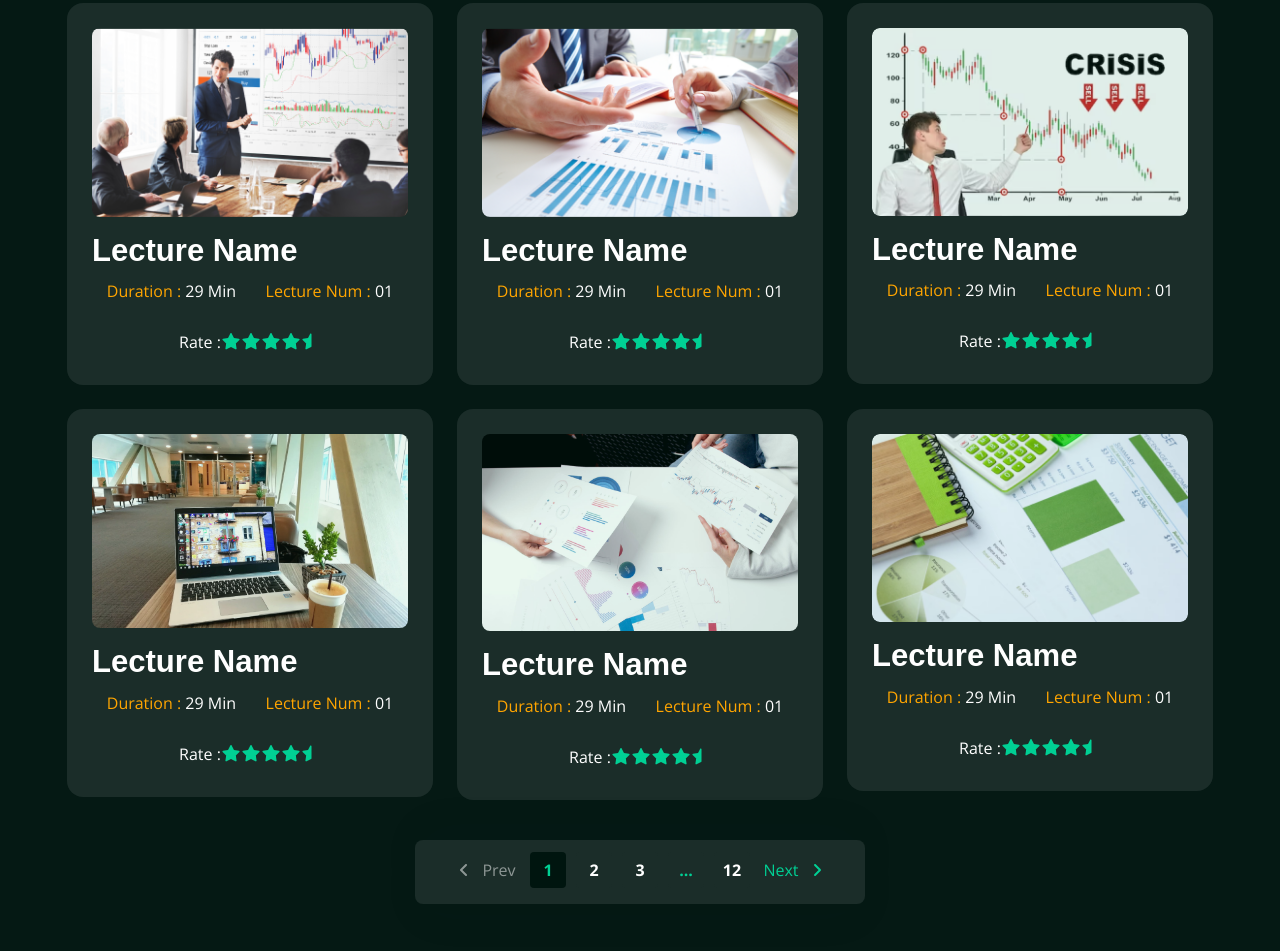
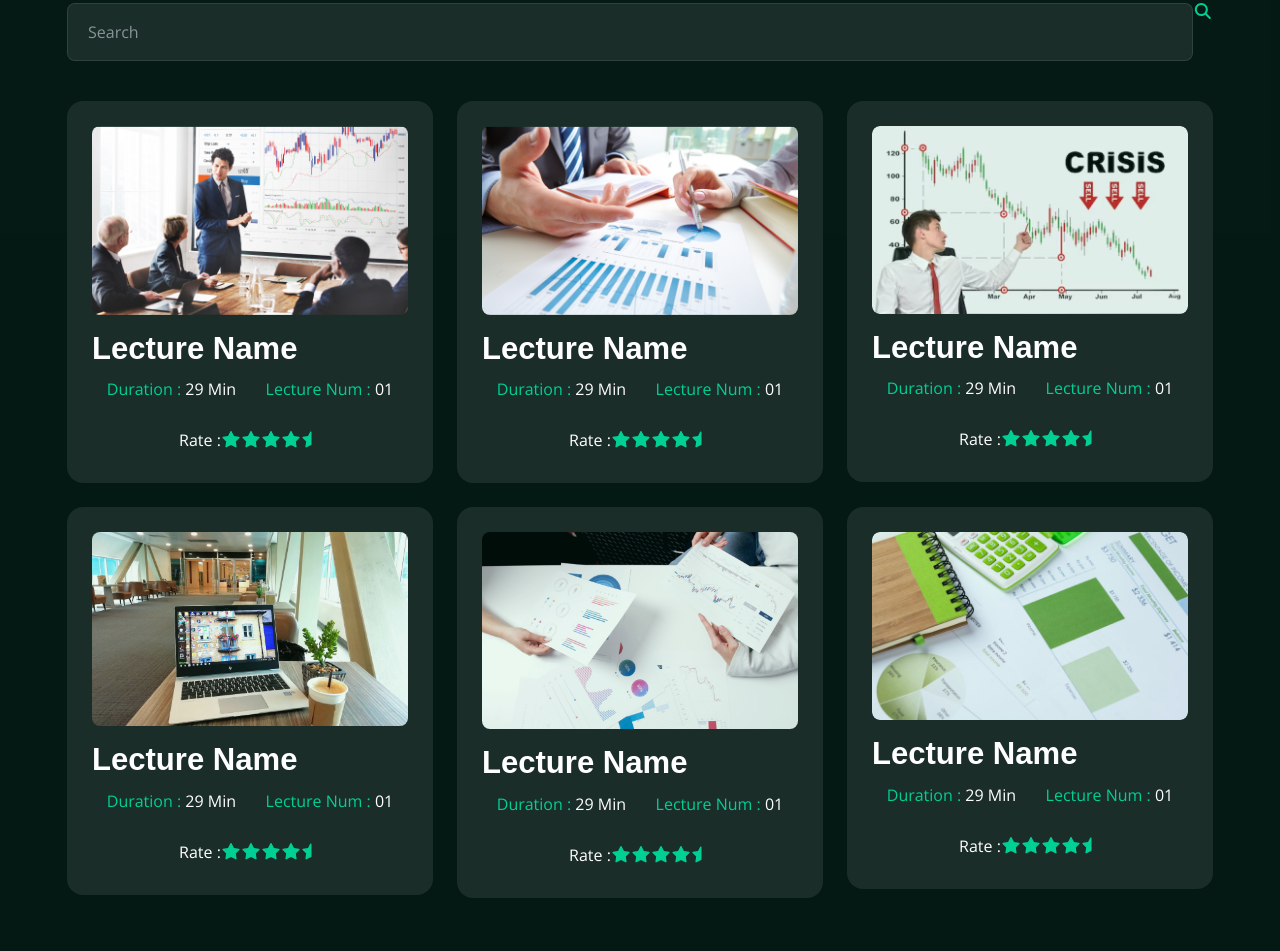
Before and after one commit to EngAhmedElBayoumi/Trading-whale-school, a plain HTML site: page course-lect.html in a window 1280 px wide. Shown: the part 529-1480 px from the top of the page. Drawn offline with nearby package versions, Linux system fonts and the light colour scheme; a web font is replaced by a local one.

Commit message:
client update

```diff
--- a/course-lect.html
+++ b/course-lect.html
@@ -91,7 +91,7 @@
                 <a href="https://www.tradingview.com" class="menu-li-a">Trading View </a>
               </li>
               <li>
-                <a href="https://sa.calendar.com/economic-calendar/" class="menu-li-a">calendar </a>
+                <a href="https://sa.investing.com/economic-calendar/" class="menu-li-a">calendar </a>
               </li>
               <li>
                 <a href="marketing.html" class="menu-li-a">Marketing </a>
@@ -160,7 +160,13 @@
     <div class="container">
       <div class="blog__wrapper">
         <div class="row g-4">
-
+         <div class="col-12">
+          <!--search form-->
+          <div class="mb-3 d-flex">
+            <input type="text" class="form-control" name="" id="" placeholder="Search">
+            <i class="fa fa-search green-color"></i>
+          </div>
+         </div>
 
           <div class="col-sm-12 col-md-6 col-lg-4">
             <div class="blog__item" data-aos="fade-up" data-aos-duration="1200">
@@ -173,8 +179,8 @@
 
                   <h3 class="10 style2" style="margin-top: 15px;"> <a href="cource-details.html">Lecture Name</a> </h3>
                   <div class="d-flex" style="justify-content: space-around;">
-                    <p class="mb-15"><span style="color:orange">Duration : </span>29 Min</p>
-                    <p class="mb-15"><span style="color:orange">Lecture Num : </span>01</p>
+                    <p class="mb-15"><span style="color:#00d094">Duration : </span>29 Min</p>
+                    <p class="mb-15"><span style="color:#00d094">Lecture Num : </span>01</p>
                   </div>
                   <div class="rate" style="display: flex;justify-content: center; margin-top:10px">
                     <p class="mb-0">Rate : </p>
@@ -205,8 +211,8 @@
 
                   <h3 class="10 style2" style="margin-top: 15px;"> <a href="cource-details.html">Lecture Name</a> </h3>
                   <div class="d-flex" style="justify-content: space-around;">
-                    <p class="mb-15"><span style="color:orange">Duration : </span>29 Min</p>
-                    <p class="mb-15"><span style="color:orange">Lecture Num : </span>01</p>
+                    <p class="mb-15"><span style="color:#00d094">Duration : </span>29 Min</p>
+                    <p class="mb-15"><span style="color:#00d094">Lecture Num : </span>01</p>
                   </div>
                   <div class="rate" style="display: flex;justify-content: center; margin-top:10px">
                     <p class="mb-0">Rate : </p>
@@ -237,8 +243,8 @@
 
                   <h3 class="10 style2" style="margin-top: 15px;"> <a href="cource-details.html">Lecture Name</a> </h3>
                   <div class="d-flex" style="justify-content: space-around;">
-                    <p class="mb-15"><span style="color:orange">Duration : </span>29 Min</p>
-                    <p class="mb-15"><span style="color:orange">Lecture Num : </span>01</p>
+                    <p class="mb-15"><span style="color:#00d094">Duration : </span>29 Min</p>
+                    <p class="mb-15"><span style="color:#00d094">Lecture Num : </span>01</p>
                   </div>
                   <div class="rate" style="display: flex;justify-content: center; margin-top:10px">
                     <p class="mb-0">Rate : </p>
@@ -269,8 +275,8 @@
 
                   <h3 class="10 style2" style="margin-top: 15px;"> <a href="cource-details.html">Lecture Name</a> </h3>
                   <div class="d-flex" style="justify-content: space-around;">
-                    <p class="mb-15"><span style="color:orange">Duration : </span>29 Min</p>
-                    <p class="mb-15"><span style="color:orange">Lecture Num : </span>01</p>
+                    <p class="mb-15"><span style="color:#00d094">Duration : </span>29 Min</p>
+                    <p class="mb-15"><span style="color:#00d094">Lecture Num : </span>01</p>
                   </div>
                   <div class="rate" style="display: flex;justify-content: center; margin-top:10px">
                     <p class="mb-0">Rate : </p>
@@ -301,8 +307,8 @@
 
                   <h3 class="10 style2" style="margin-top: 15px;"> <a href="cource-details.html">Lecture Name</a> </h3>
                   <div class="d-flex" style="justify-content: space-around;">
-                    <p class="mb-15"><span style="color:orange">Duration : </span>29 Min</p>
-                    <p class="mb-15"><span style="color:orange">Lecture Num : </span>01</p>
+                    <p class="mb-15"><span style="color:#00d094">Duration : </span>29 Min</p>
+                    <p class="mb-15"><span style="color:#00d094">Lecture Num : </span>01</p>
                   </div>
                   <div class="rate" style="display: flex;justify-content: center; margin-top:10px">
                     <p class="mb-0">Rate : </p>
@@ -333,8 +339,8 @@
 
                   <h3 class="10 style2" style="margin-top: 15px;"> <a href="cource-details.html">Lecture Name</a> </h3>
                   <div class="d-flex" style="justify-content: space-around;">
-                    <p class="mb-15"><span style="color:orange">Duration : </span>29 Min</p>
-                    <p class="mb-15"><span style="color:orange">Lecture Num : </span>01</p>
+                    <p class="mb-15"><span style="color:#00d094">Duration : </span>29 Min</p>
+                    <p class="mb-15"><span style="color:#00d094">Lecture Num : </span>01</p>
                   </div>
                   <div class="rate" style="display: flex;justify-content: center; margin-top:10px">
                     <p class="mb-0">Rate : </p>
@@ -356,31 +362,7 @@
           </div>
 
         </div>
-        <div class="paginations" data-aos="fade-up" data-aos-duration="1200">
-          <ul class="lab-ul d-flex flex-wrap justify-content-center mb-1">
-            <li>
-              <a href="#"><i class="fa-solid fa-angle-left me-2"></i> Prev</a>
-            </li>
-            <li>
-              <a href="#" class="active">1</a>
-            </li>
-            <li class="d-none d-sm-block">
-              <a href="#">2</a>
-            </li>
-            <li class="d-none d-sm-block">
-              <a href="#">3</a>
-            </li>
-            <li>
-              <a href="#" class="dot">...</a>
-            </li>
-            <li>
-              <a href="#">12</a>
-            </li>
-            <li>
-              <a href="#" class="active">Next <i class="fa-solid fa-angle-right ms-2"></i> </a>
-            </li>
-          </ul>
-        </div>
+
       </div>
     </div>
   </div>
@@ -426,7 +408,7 @@
                     </li>
                     <li class="footer__linklist-item"> <a href="https://www.tradingview.com">Trading View</a>
                     </li>
-                    <li class="footer__linklist-item"> <a href="https://sa.calendar.com/economic-calendar/"> Ecounmic
+                    <li class="footer__linklist-item"> <a href="https://sa.investing.com/economic-calendar/"> Ecounmic
                         calendar</a> </li>
                     <li class="footer__linklist-item"> <a href="contact.html">contact Us</a>
                     </li>
```
Also changed, not shown: 404.html (+2 -2 lines), contact.html (+2 -2 lines), cource-details.html (+3 -3 lines), cources.html (+2 -2 lines), home.html (+2 -2 lines), marketing.html (+2 -2 lines), profile.html (+3 -3 lines).
